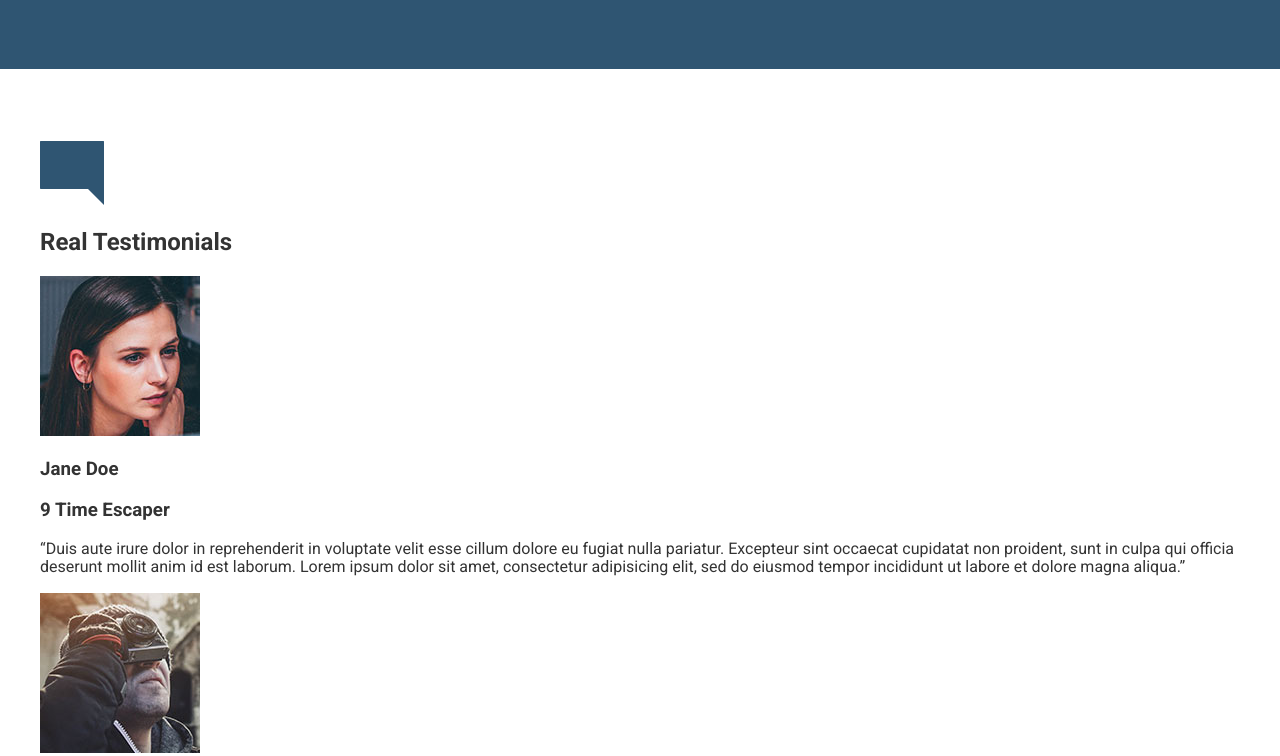
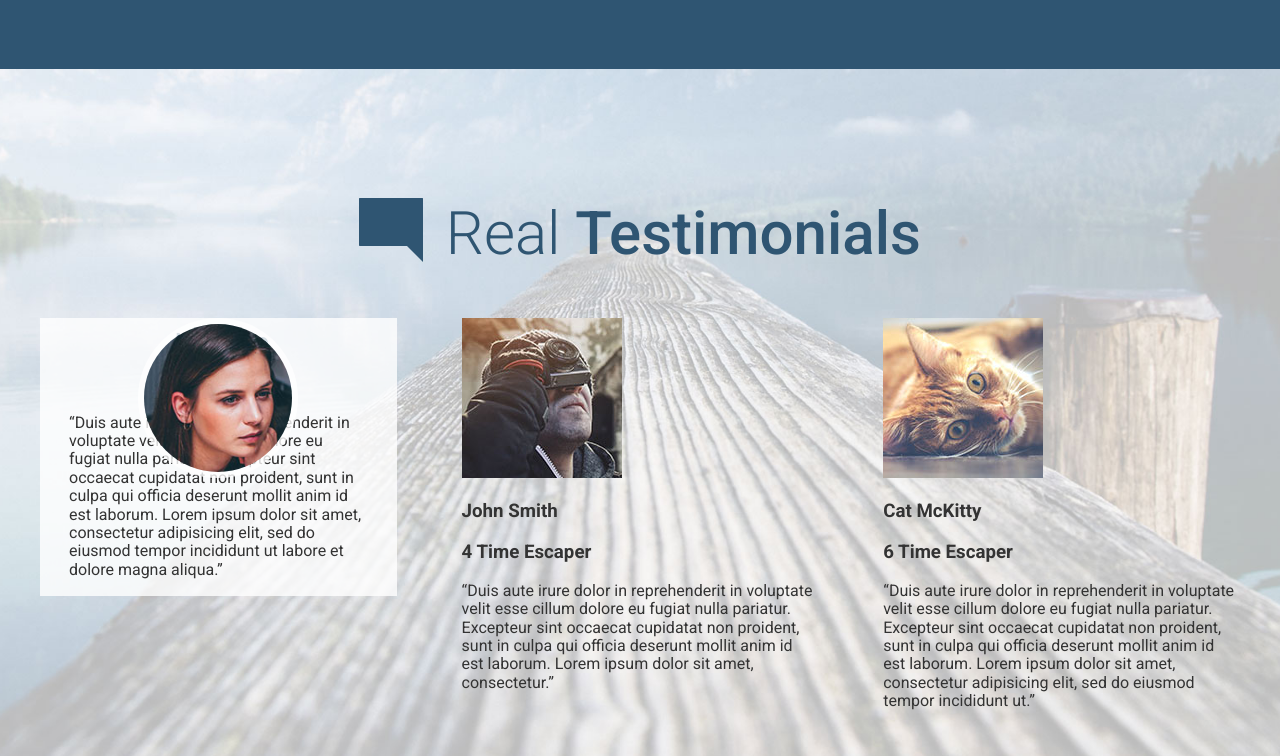
Before and after one commit to chrisgbradley/travel-site, a website: page app/index.html in a window 1280 px wide. Shown: the part 2966-3722 px from the top of the page. Drawn offline with Linux system fonts and the light colour scheme.

Commit message:
add basic styles to testimonials

```diff
--- a/app/assets/styles/modules/_page-section.css
+++ b/app/assets/styles/modules/_page-section.css
@@ -8,4 +8,9 @@
 		background-color: $mainBlue;
 		color: #fff;
 	}
+
+	&--testimonials {
+		background: url("/assets/images/testimonials-bg.jpg") top center no-repeat;
+		background-size: cover;
+	}
 }
--- a/app/assets/styles/modules/_section-title.css
+++ b/app/assets/styles/modules/_section-title.css
@@ -11,6 +11,10 @@
 		font-weight: 500;
 	}
 
+	&--blue {
+		color: $mainBlue;
+	}
+
 	&__icon {
 		display: block;
 		margin-left: auto;
@@ -18,6 +22,8 @@
 		margin-bottom: .6rem;
 
 		@mixin atSmall {
+			position: relative;
+			top: 8px;
 			margin-right: .5rem;
 			margin-left: 0;
 			margin-bottom: 0;
--- /dev/null
+++ b/app/assets/styles/modules/_testimonial.css
@@ -0,0 +1,31 @@
+.testimonial {
+	background-color: rgba(255, 255, 255, .8);
+	padding: 0 1.8125rem 1px 1.8125rem;
+
+	&__photo {
+		position: relative;
+		top: -50%;
+		border-radius: 50% 50%;
+		border: 6px solid rgba(255, 255, 255, .8);
+		overflow: hidden;
+		width: 160px;
+		height: 160px;
+		margin: 0 auto -50% auto;
+	}
+
+	&__title {
+		color: $mainBlue;
+		text-align: center;
+		font-weight: 500;
+		font-size: 1.5rem;
+		margin: 0;
+	}
+
+	&__subtitle {
+		color: $mainOrange;
+		text-align: center;
+		font-weight: 400;
+		font-size: .9375rem;
+		margin: .25rem 1rem;
+	}
+}
--- a/app/assets/styles/styles.css
+++ b/app/assets/styles/styles.css
@@ -11,3 +11,4 @@
 @import "modules/_generic-content-container";
 @import "modules/_section-title";
 @import "modules/_feature-item";
+@import "modules/_testimonial";
--- a/app/index.html
+++ b/app/index.html
@@ -132,26 +132,36 @@
     </div>
   </div>
 
-  <div id="testimonials" class="page-section">
+  <div id="testimonials" class="page-section page-section--testimonials">
     <div class="wrapper">
-      <img src="assets/images/icons/comment.svg">
-      <h2>Real Testimonials</h2>
+      <h2 class="section-title section-title--blue"><img class="section-title__icon" src="assets/images/icons/comment.svg"> Real <strong>Testimonials</strong></h2>
 
+      <div class="row row--gutters">
+        <div class="row__medium-4">
+          <div class="testimonial">
+            <div class="testimonial__photo">
               <img src="assets/images/testimonial-jane.jpg">
-      <h3>Jane Doe</h3>
-      <h3>9 Time Escaper</h3>
-      <p>&ldquo;Duis aute irure dolor in reprehenderit in voluptate velit esse cillum dolore eu fugiat nulla pariatur.
-        Excepteur sint occaecat cupidatat non proident, sunt in culpa qui officia deserunt mollit anim id est laborum.
-        Lorem ipsum dolor sit amet, consectetur adipisicing elit, sed do eiusmod tempor incididunt ut labore et dolore
+            </div>
+            <h3 class="testimonial__title">Jane Doe</h3>
+            <h4 class="testimonial__subtitle">9 Time Escaper</h4>
+            <p>&ldquo;Duis aute irure dolor in reprehenderit in voluptate velit esse cillum dolore eu fugiat nulla
+              pariatur.
+              Excepteur sint occaecat cupidatat non proident, sunt in culpa qui officia deserunt mollit anim id est
+              laborum.
+              Lorem ipsum dolor sit amet, consectetur adipisicing elit, sed do eiusmod tempor incididunt ut labore et
+              dolore
               magna aliqua.&rdquo;</p>
-
+          </div>
+        </div>
+        <div class="row__medium-4">
           <img src="assets/images/testimonial-john.jpg">
           <h3>John Smith</h3>
           <h3>4 Time Escaper</h3>
           <p>&ldquo;Duis aute irure dolor in reprehenderit in voluptate velit esse cillum dolore eu fugiat nulla pariatur.
             Excepteur sint occaecat cupidatat non proident, sunt in culpa qui officia deserunt mollit anim id est laborum.
             Lorem ipsum dolor sit amet, consectetur.&rdquo;</p>
-
+        </div>
+        <div class="row__medium-4">
           <img src="assets/images/testimonial-cat.jpg">
           <h3>Cat McKitty</h3>
           <h3>6 Time Escaper</h3>
@@ -160,6 +170,8 @@
             Lorem ipsum dolor sit amet, consectetur adipisicing elit, sed do eiusmod tempor incididunt ut.&rdquo;</p>
         </div>
       </div>
+    </div>
+  </div>
 
   <footer class="page-section">
     <p>Copyright &copy; 2016 Clear View Escapes. All rights reserved. <a class="btn btn--orange" href="#">Get in Touch</a></p>
--- a/app/temp/styles/styles.css
+++ b/app/temp/styles/styles.css
@@ -514,6 +514,11 @@ a {
 		color: #fff;
 	}
 
+.page-section--testimonials {
+		background: url("/assets/images/testimonials-bg.jpg") top center no-repeat;
+		background-size: cover;
+	}
+
 .large-hero {
 	position: relative;
 	border-bottom: 10px solid #2f5572;
@@ -744,6 +749,10 @@ a {
 		font-weight: 500;
 	}
 
+.section-title--blue {
+		color: #2f5572;
+	}
+
 .section-title__icon {
 		display: block;
 		margin-left: auto;
@@ -754,6 +763,8 @@ a {
 @media(min-width: 530px) {
 
 .section-title__icon {
+			position: relative;
+			top: 8px;
 			margin-right: .5rem;
 			margin-left: 0;
 			margin-bottom: 0;
@@ -802,3 +813,35 @@ a {
 			font-size: 1.875rem
 	}
 	}
+
+.testimonial {
+	background-color: rgba(255, 255, 255, .8);
+	padding: 0 1.8125rem 1px 1.8125rem;
+}
+
+.testimonial__photo {
+		position: relative;
+		top: -50%;
+		border-radius: 50% 50%;
+		border: 6px solid rgba(255, 255, 255, .8);
+		overflow: hidden;
+		width: 160px;
+		height: 160px;
+		margin: 0 auto -50% auto;
+	}
+
+.testimonial__title {
+		color: #2f5572;
+		text-align: center;
+		font-weight: 500;
+		font-size: 1.5rem;
+		margin: 0;
+	}
+
+.testimonial__subtitle {
+		color: #d59541;
+		text-align: center;
+		font-weight: 400;
+		font-size: .9375rem;
+
+	}
```
Lines whose indentation alone changed are shown as unchanged.
